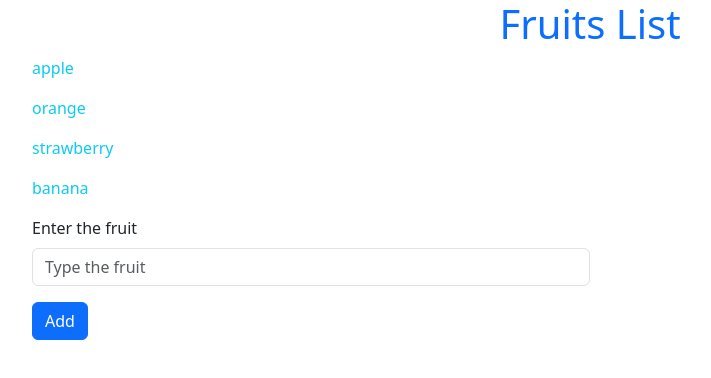
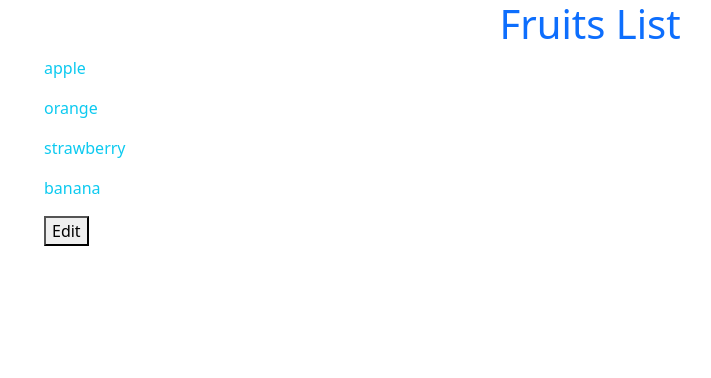
Before and after one commit to Reshmaasokan/my-vite-project, a React (Vite) app: page / in a window 1280 px wide. Shown: the top 378 px of the page, without its empty margins (50-761 px from the left). Built offline with nearby package versions, Linux system fonts and the light colour scheme.

Commit message:
Updated the list

```diff
--- a/src/pages/Simple_loop/MainPage.jsx
+++ b/src/pages/Simple_loop/MainPage.jsx
@@ -5,6 +5,8 @@ export default function MainPage(){
   const[fruit,setFruit]=useState(["apple","orange","strawberry","banana"])
 
   const [newfruit,setNewfruit]=useState("")
+
+  const [edit,setEdit]=useState(false)
 
   const handlechange=(e)=>{
     setNewfruit(e.target.value)
@@ -17,8 +19,8 @@ export default function MainPage(){
        ...fruit,
        newfruit
     ])
-    alert("Button clicked!");
     setNewfruit("")
+    setEdit(false)
   }
 
 
@@ -26,13 +28,23 @@ export default function MainPage(){
     <>
       <div className="text-center text-primary h1">Fruits List</div>
 
+      <div className="container">{ !edit ?
+      (
         <div className="container text-info">
           {fruit.map((value, index) => {
             return <p key={index}>{value}</p>;
           })}
+          <button className="btn-primary" onClick={()=>{
+            setEdit(true)
+          }}>Edit</button>
         </div>
 
-      <div className="container">
+
+      )
+      :
+      (
+
+        <div className="container">
 
         <form onSubmit={handlesubmit}>
 
@@ -58,6 +70,12 @@ export default function MainPage(){
         </form>
 
       </div>
+
+      )
+      }
+      </div>
+
+
     </>
   );
 }
```
